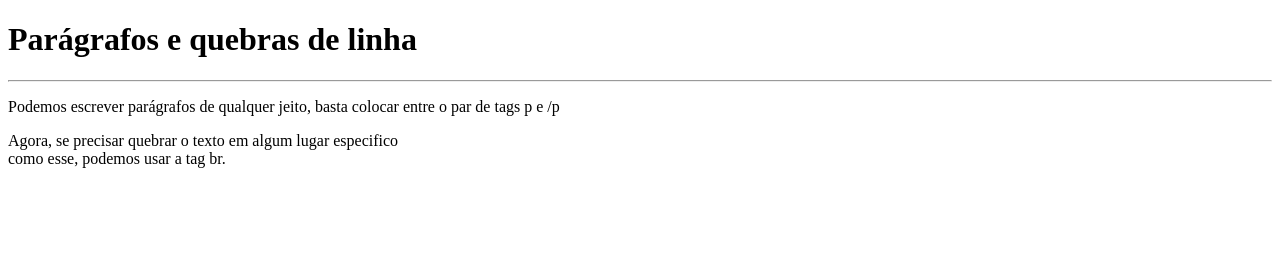
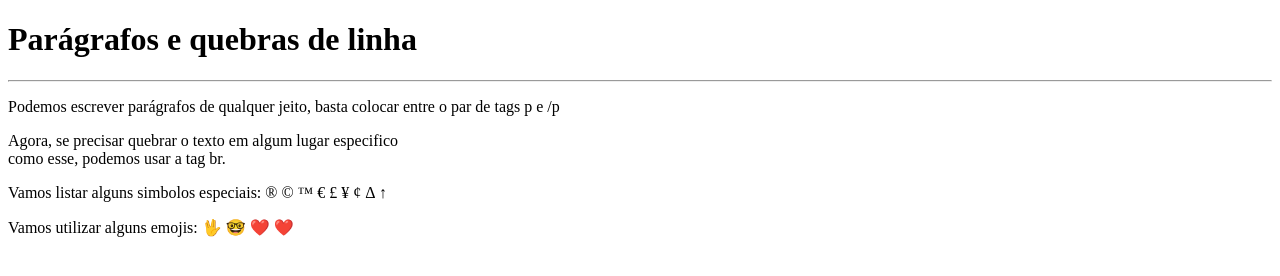
Before and after one commit to RafaelParaAssu/HTML---CSS, a plain HTML site: page ex002/index.html in a window 1280 px wide. Drawn offline with Linux system fonts and the light colour scheme.

Commit message:
Símbolos e Emojis no site
Aprendizado hoje sobre como adicionar símbolos especiais e emojis no site.
Também aprendi a utilização da tag de comentário "<!---->", para quando houver necessidade de uma explicação ou comentário a ser feito sobre o código.

```diff
--- a/ex002/index.html
+++ b/ex002/index.html
@@ -17,7 +17,24 @@
     <p>Agora, se precisar quebrar
         o texto em algum lugar
         especifico <br>como esse,
-        podemos usar a tag br.
+        podemos usar a tag br.<!-- TAG de comentário, serve para quando houver a necessidade de explicar ou comertar algo no código-->
+    </p>
+    <p>Vamos listar alguns simbolos especiais:
+        &reg;
+        &copy;
+        &trade;
+        &euro;
+        &pound;
+        &yen;
+        &cent;
+        &Delta;
+        &uarr;
+    </p>
+    <p>Vamos utilizar alguns emojis:
+        🖖
+        &#x1F913;
+        &#x2764;&#xFE0F;
+        ❤️
     </p>
 </body>
 </html>
```
